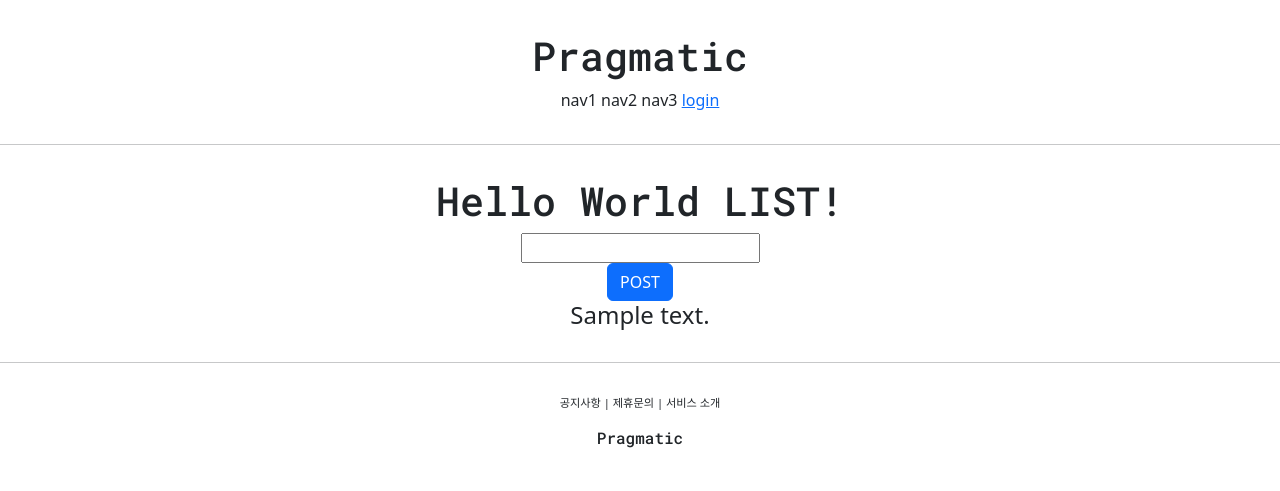
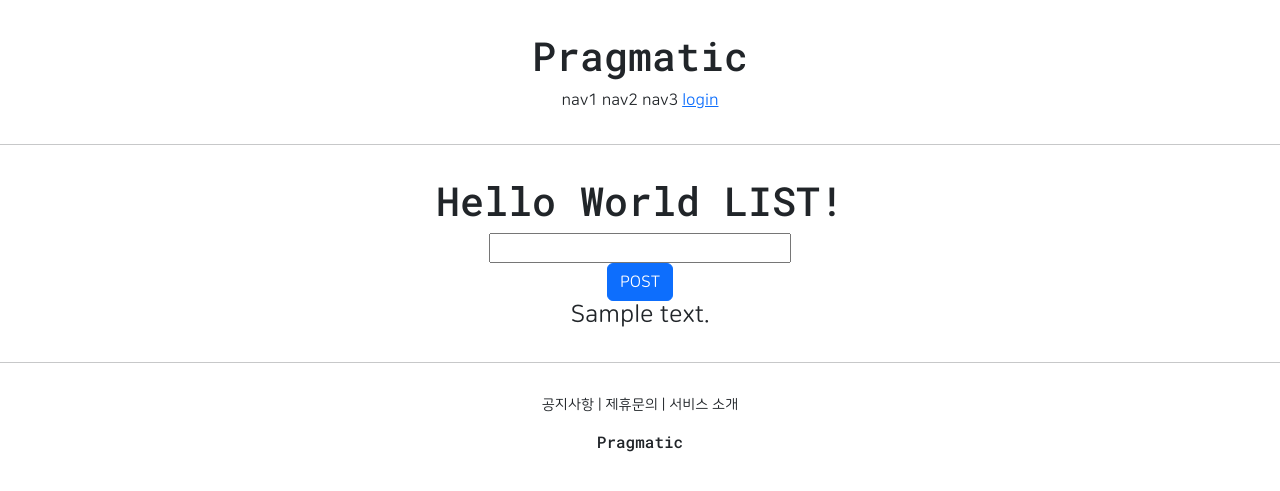
Before and after one commit to youngAaaaa/pragmatic, a Django app: template pragmatic/accountapp/templates/accountapp/hello_world.html in a window 1280 px wide. Shown: the top 491 px of the page. Run offline with Django 4.2, Linux system fonts and the light colour scheme; the template is opened without the code that fills it: values that come from a table or form of the project are taken from there, others are empty; tables that the repository leaves empty hold one stand-in row (values such as "Sample post"); parts of the project's set-up code (start-up, migrations or seed data) failed here and were passed over; some libraries are stand-ins or nearby versions.

Commit message:
django course 23 commit

```diff
--- a/pragmatic/pragmatic/settings.py
+++ b/pragmatic/pragmatic/settings.py
@@ -50,6 +50,7 @@
     'django.contrib.sessions',
     'django.contrib.messages',
     'django.contrib.staticfiles',
+    'bootstrap4',
     'accountapp',
 ]
 
--- a/pragmatic/static/base.css
+++ b/pragmatic/static/base.css
@@ -3,7 +3,7 @@
 }
 
 .pragmatic_footer_button {
-    font-size: .7rem;
+    font-size: .9rem;
 }
 
 .pragmatic_footer {
--- a/pragmatic/templates/base.html
+++ b/pragmatic/templates/base.html
@@ -3,7 +3,7 @@
 
 {% include 'head.html' %}
 
-<body>
+<body style="font-family: 'NanumSquareRoundOTFR';">
 
     {% include 'header.html' %}
 
--- a/pragmatic/templates/head.html
+++ b/pragmatic/templates/head.html
@@ -18,4 +18,27 @@
     <!--  DEFAULT CSS LINK  -->
     <link rel="stylesheet" type="text/css" href="{% static 'base.css' %}">
 
+    <style>
+        @font-face {
+            font-family: 'NanumSquareRoundOTFB';
+            src: local('NanumSquareRoundOTFB'),
+            url("{% static 'fonts/NanumSquareRoundOTFB.otf' %}") format("opentype");
+        }
+        @font-face {
+            font-family: 'NanumSquareRoundOTFEB';
+            src: local('NanumSquareRoundOTFEB'),
+            url("{% static 'fonts/NanumSquareRoundOTFEB.otf' %}") format("opentype");
+        }
+        @font-face {
+            font-family: 'NanumSquareRoundOTFL';
+            src: local('NanumSquareRoundOTFL'),
+            url("{% static 'fonts/NanumSquareRoundOTFL.otf' %}") format("opentype");
+        }
+        @font-face {
+            font-family: 'NanumSquareRoundOTFR';
+            src: local('NanumSquareRoundOTFR'),
+            url("{% static 'fonts/NanumSquareRoundOTFR.otf' %}") format("opentype");
+        }
+    </style>
+
 </head>
```
Also changed, not shown: pragmatic/accountapp/templates/accountapp/create.html (+7 -3 lines), pragmatic/accountapp/templates/accountapp/login.html (+5 -3 lines), pragmatic/static/fonts/NanumSquareRoundOTFB.otf (added), pragmatic/static/fonts/NanumSquareRoundOTFEB.otf (added), pragmatic/static/fonts/NanumSquareRoundOTFL.otf (added), pragmatic/static/fonts/NanumSquareRoundOTFR.otf (added).
